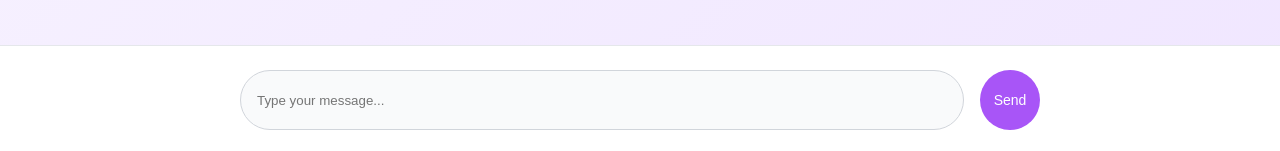
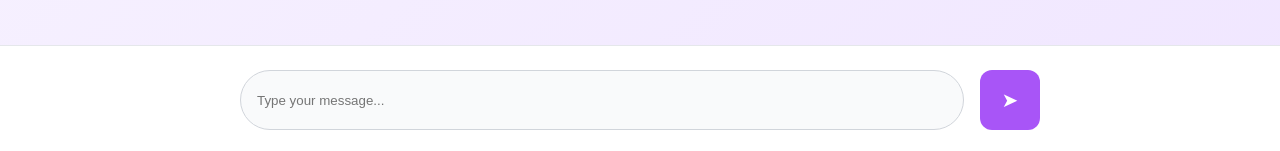
Before and after one commit to sannysanoff/new_chrono_adept, a Next.js app: page / in a window 1280 px wide. Shown: the part 646-797 px from the top of the page. Built offline with nearby package versions, Linux system fonts and the light colour scheme.

Commit message:
fix: Update send button to be square with rounded corners and use Unicode send icon.

```diff
--- a/components/ChatInterface.tsx
+++ b/components/ChatInterface.tsx
@@ -214,7 +214,7 @@ export default function ChatInterface({}: ChatInterfaceProps) {
               style={{
                 width: '60px',
                 height: '60px',
-                borderRadius: '50%',
+                borderRadius: '12px',
                 backgroundColor: '#a855f7',
                 color: '#ffffff',
                 border: 'none',
@@ -223,13 +223,13 @@ export default function ChatInterface({}: ChatInterfaceProps) {
                 display: 'flex',
                 alignItems: 'center',
                 justifyContent: 'center',
-                fontSize: '14px',
+                fontSize: '20px',
                 fontWeight: '500'
               }}
               onMouseEnter={(e) => !e.currentTarget.disabled && (e.currentTarget.style.backgroundColor = '#9333ea')}
               onMouseLeave={(e) => !e.currentTarget.disabled && (e.currentTarget.style.backgroundColor = '#a855f7')}
             >
-              {isLoading ? '...' : 'Send'}
+              {isLoading ? '...' : '➤'}
             </button>
           </form>
         </div>
```
